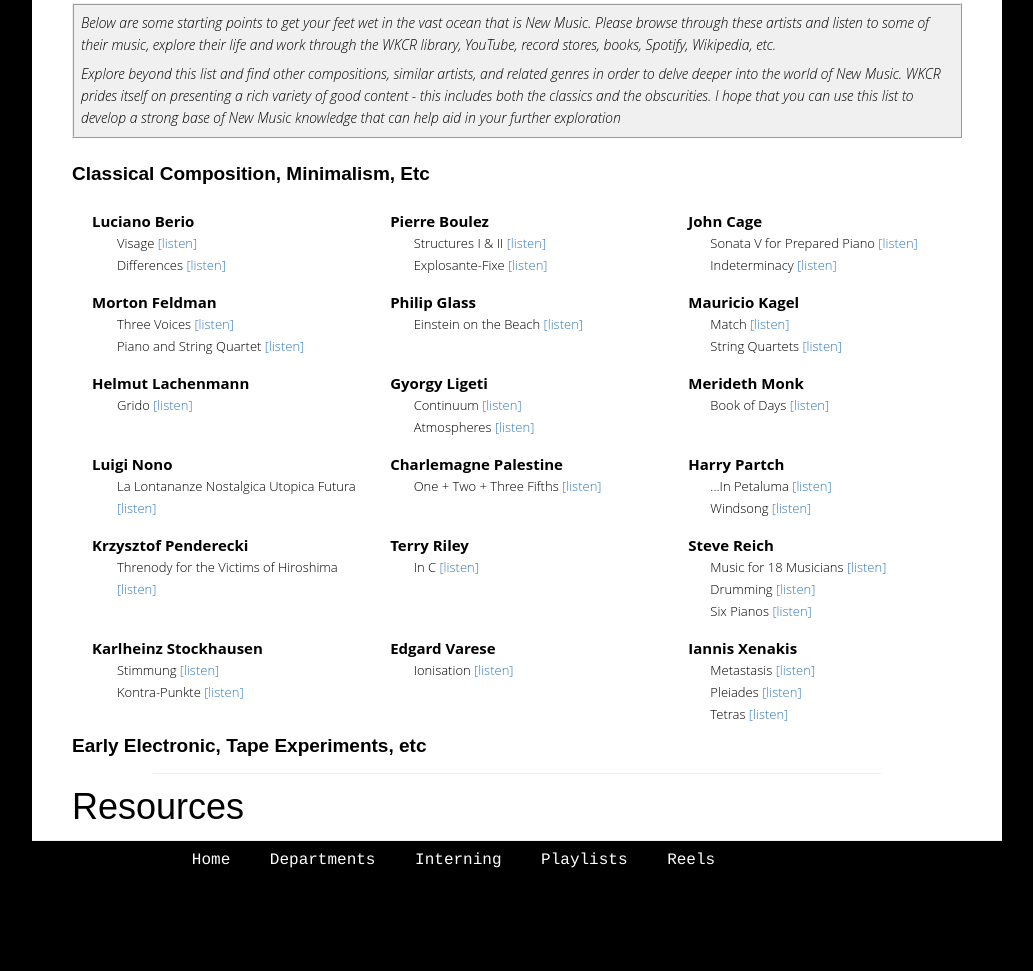
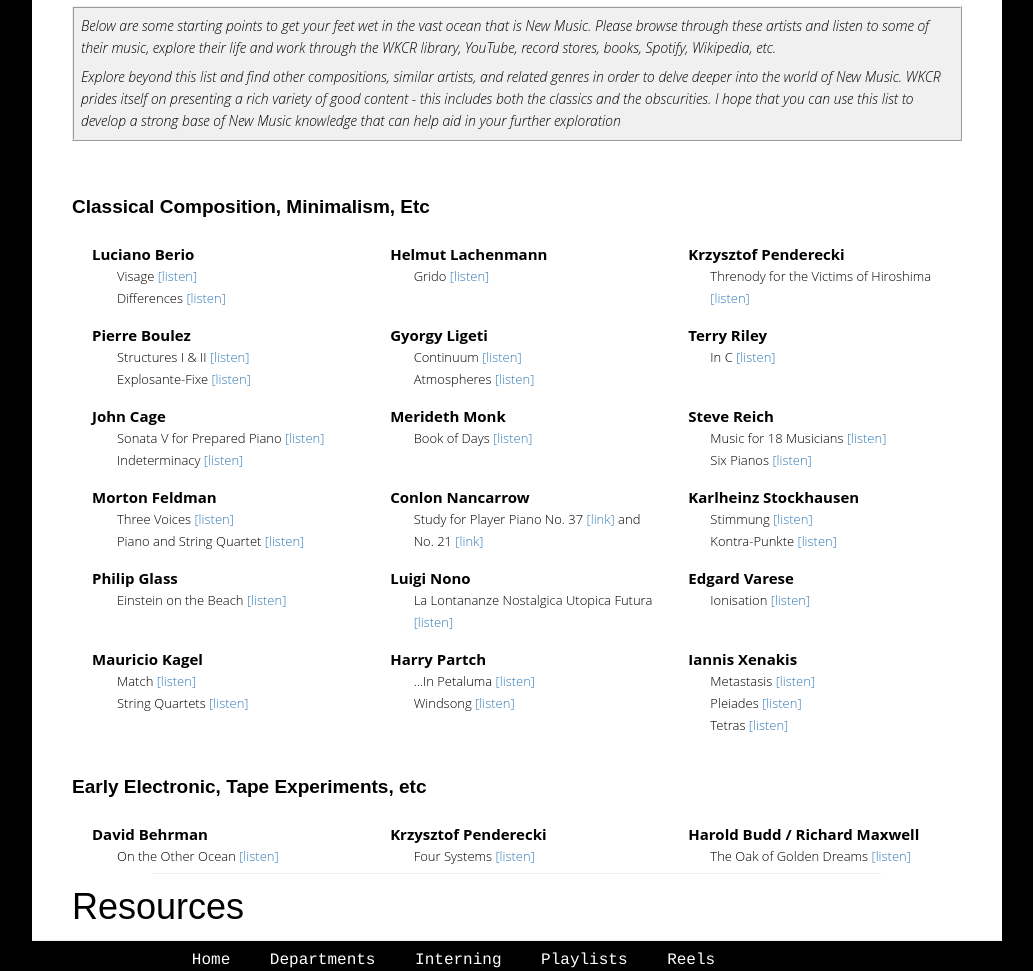
Before and after one commit to gabrielibagon/WKCRSite, a plain HTML site: page newmusic.html in a window 1280 px wide. Shown: the part 1641-2612 px from the top of the page, without its empty margins (123-1156 px from the left). Before the commit the page ends 2512 px from the top, so only its background shows below. Drawn offline with nearby package versions, Linux system fonts and the light colour scheme.

Commit message:
fixed classical recs order & content

```diff
--- a/assets/stylesheets/main.css
+++ b/assets/stylesheets/main.css
@@ -305,6 +305,10 @@ table {
 
   }
 
+  #recommendation-list h4 {
+    margin-top:40px;
+  }
+
   #recommendation-list table {
     width:100%;
     table-layout:fixed;
@@ -349,7 +353,7 @@ table {
   }
 
   #recommendation-list a {
-    target="blank";
+    ;
   }
 
 
@@ -368,6 +372,7 @@ table {
   }
 
   .intro-resources a {
+    font-size:14px;
     padding-right:30px;
     padding-bottom:12px;
     text-decoration:none;
--- a/newmusic.html
+++ b/newmusic.html
@@ -79,7 +79,7 @@
 
 					<ol id="toc">
 						<h4>Contents</h4>
-						<li><a href="#intro">What is New Music</a></li>
+						<li><a href="#intro">What is New Music?</a></li>
 						<li><a href="#programming">Programming for New Music</a></li>
 						<li><a href="#recommendations">Recommended Listening</a></li>
 						<li><a href="#resources">Resources</a></li>
@@ -139,68 +139,77 @@
 							</tr>
 							<tr class="artist">
 								<td>Luciano Berio</td>
-								<td>Pierre Boulez</td>
-								<td>John Cage</td>
+								<td>Helmut Lachenmann</td>
+								<td>Krzysztof Penderecki</td>
 							</tr>
 							<tr class="recs">
 								<td>Visage <a href="https://www.youtube.com/watch?v=8mxGHXCMPcM" target="blank">[listen]</a><br>Differences <a href="https://www.youtube.com/watch?v=L2nk52Iaouw" target="blank">[listen]</a></td>
-								<td>Structures I & II <a href="https://www.youtube.com/watch?v=EmErwN02fX0" target="blank">[listen]</a><br>Explosante-Fixe <a href="https://www.youtube.com/watch?v=o0APfmT-mQs" target="blank">[listen]</a></td>
-								<td>Sonata V for Prepared Piano <a href="https://www.youtube.com/watch?v=Yp07ipz3pQ0" target="blank">[listen]</a><br>Indeterminacy <a href="https://www.youtube.com/watch?v=Yp07ipz3pQ0" target="blank"> [listen]</a></td>
+								<td>Grido <a href="https://www.youtube.com/watch?v=S4lD26_9TRI" target="blank">[listen]</a></td>
+								<td>Threnody for the Victims of Hiroshima <a href="https://www.youtube.com/watch?v=HilGthRhwP8" target="blank">[listen]</a></td>
 							</tr>
 							<tr class="artist">
+								<td>Pierre Boulez</td>
+								<td>Gyorgy Ligeti</td>
+								<td>Terry Riley</td>
+							</tr>
+							<tr class="recs">
+								<td>Structures I & II <a href="https://www.youtube.com/watch?v=EmErwN02fX0" target="blank">[listen]</a><br>Explosante-Fixe <a href="https://www.youtube.com/watch?v=o0APfmT-mQs" target="blank">[listen]</a></td>
+								<td>Continuum <a href="https://www.youtube.com/watch?v=iPgwF3G5i4k" target="blank">[listen]</a><br>Atmospheres <a href="https://www.youtube.com/watch?v=JWlwCRlVh7M" target="blank">[listen]</a></td>
+								<td>In C <a href="https://www.youtube.com/watch?v=XRaa34E8tXQ" target="blank">[listen]</a></td>
+							</tr>
+							<tr class="artist">
+								<td>John Cage</td>
+								<td>Merideth Monk</td>
+								<td>Steve Reich</td>
+							</tr>
+							<tr class="recs">
+								<td>Sonata V for Prepared Piano <a href="https://www.youtube.com/watch?v=Yp07ipz3pQ0" target="blank">[listen]</a><br>Indeterminacy <a href="https://www.youtube.com/watch?v=Yp07ipz3pQ0" target="blank"> [listen]</a></td>
+								<td>Book of Days <a href="https://www.youtube.com/watch?v=nMFLct2laqw" target="blank">[listen]</a></td>
+								<td>Music for 18 Musicians <a href="https://www.youtube.com/watch?v=ZXJWO2FQ16c" target="blank">[listen]</a><br>Six Pianos <a href="https://www.youtube.com/watch?v=rAPdT7Cm-m0" target="blank">[listen]</a></td>
+							</tr>
+							<tr class = "artist">
 								<td>Morton Feldman</td>
-								<td>Philip Glass</td>
-								<td>Mauricio Kagel</td>
+								<td>Conlon Nancarrow</td>
+								<td>Karlheinz Stockhausen</td>
 							</tr>
 							<tr class="recs">
 								<td>Three Voices <a href="https://www.youtube.com/watch?v=mhZOtPHEQn4" target="blank">[listen]</a><br>Piano and String Quartet <a href="https://www.youtube.com/watch?v=0_Q-1u6sNgQ" target="blank">[listen]</a></td>
-								<td>Einstein on the Beach <a href="https://www.youtube.com/watch?v=m9CuZD69pJ8">[listen]</a></td>
-								<td>Match <a href="https://www.youtube.com/watch?v=uXZb2OKGCtM" target="blank">[listen]</a><br>String Quartets <a href="https://www.youtube.com/watch?v=N-DIal25XpM" target="blank">[listen]</a></td>
+								<td>Study for Player Piano No. 37 <a href="https://www.youtube.com/watch?v=LFz2lCEkjFk" target="blank">[link]</a> and No. 21 <a href="https://www.youtube.com/watch?v=f2gVhBxwRqg" targer="blank">[link]</a></td>
+								<td>Stimmung <a href="https://www.youtube.com/watch?v=7KgxKtF35P4">[listen]</a><br>Kontra-Punkte <a href="https://www.youtube.com/watch?v=TTmbP42qVuo" target="blank">[listen]</a></td>
 							</tr>
 							<tr class="artist">
-								<td>Helmut Lachenmann</td>
-								<td>Gyorgy Ligeti</td>
-								<td>Merideth Monk</td>
+								<td>Philip Glass</td>
+								<td>Luigi Nono</td>
+								<td>Edgard Varese</td>
 							</tr>
 							<tr class="recs">
-								<td>Grido <a href="https://www.youtube.com/watch?v=S4lD26_9TRI" target="blank">[listen]</a></td>
-								<td>Continuum <a href="https://www.youtube.com/watch?v=iPgwF3G5i4k" target="blank">[listen]</a><br>Atmospheres <a href="https://www.youtube.com/watch?v=JWlwCRlVh7M" target="blank">[listen]</a></td>
-								<td>Book of Days <a href="https://www.youtube.com/watch?v=nMFLct2laqw" target="blank">[listen]</a></td>
-							</tr>
-							<tr class = "artist">
-								<td>Luigi Nono</td>
-								<td>Charlemagne Palestine</td>
-								<td>Harry Partch</td>
-							</tr>
-							<tr class="recs">
+								<td>Einstein on the Beach <a href="https://www.youtube.com/watch?v=m9CuZD69pJ8">[listen]</a></td>
 								<td>La Lontananze Nostalgica Utopica Futura <a href="https://www.youtube.com/watch?v=X-CKVm8MXxU" target="blank">[listen]</a></td>
-								<td>One + Two + Three Fifths <a href="https://www.youtube.com/watch?v=eEJGX_K0_ak" target="blank">[listen]</a></td>
-								<td>...In Petaluma <a href="https://www.youtube.com/watch?v=dLd7imfQJDo" target="blank">[listen]</a><br>Windsong <a href="https://www.youtube.com/watch?v=ZdQorwcpy3Q" target="blank">[listen]</a>
+								<td>Ionisation <a href="https://www.youtube.com/watch?v=a9mg4KHqRPw" target="blank">[listen]</a></td>
 							</tr>
 							<tr class="artist">
-								<td>Krzysztof Penderecki</td>
-								<td>Terry Riley</td>
-								<td>Steve Reich</td>
-							</tr>
-							<tr class="recs">
-								<td>Threnody for the Victims of Hiroshima <a href="https://www.youtube.com/watch?v=HilGthRhwP8" target="blank">[listen]</a></td>
-								<td>In C <a href="https://www.youtube.com/watch?v=XRaa34E8tXQ" target="blank">[listen]</a></td>
-								<td>Music for 18 Musicians <a href="https://www.youtube.com/watch?v=ZXJWO2FQ16c" target="blank">[listen]</a><br>Drumming <a href="https://www.youtube.com/watch?v=4_V6_gQiLqE" target="blank">[listen]</a><br>Six Pianos <a href="https://www.youtube.com/watch?v=rAPdT7Cm-m0" target="blank">[listen]</a></td>
-							</tr>
-							<tr class="artist">
-								<td>Karlheinz Stockhausen</td>
-								<td>Edgard Varese</td>
+								<td>Mauricio Kagel</td>
+								<td>Harry Partch</td>
 								<td>Iannis Xenakis</td>
 							</tr>
 							<tr class="recs">
-								<td>Stimmung <a href="https://www.youtube.com/watch?v=7KgxKtF35P4">[listen]</a><br>Kontra-Punkte <a href="https://www.youtube.com/watch?v=TTmbP42qVuo" target="blank">[listen]</a></td>
-								<td>Ionisation <a href="https://www.youtube.com/watch?v=a9mg4KHqRPw" target="blank">[listen]</a></td>
+								<td>Match <a href="https://www.youtube.com/watch?v=QW5AatbQmGs" target="blank">[listen]</a><br>String Quartets <a href="https://www.youtube.com/watch?v=N-DIal25XpM" target="blank">[listen]</a></td>
+								<td>...In Petaluma <a href="https://www.youtube.com/watch?v=dLd7imfQJDo" target="blank">[listen]</a><br>Windsong <a href="https://www.youtube.com/watch?v=ZdQorwcpy3Q" target="blank">[listen]</a>
 								<td>Metastasis <a href="https://www.youtube.com/watch?v=SZazYFchLRI" target="blank">[listen]</a><br>Pleiades <a href="https://www.youtube.com/watch?v=dqtFGaHcWRk" target="blank">[listen]</a><br>Tetras <a href="https://www.youtube.com/watch?v=_OAAJvaKx5c" target="blank">[listen]</a></td>
 							</tr>
 
 							<tr>
 								<th><h4>Early Electronic, Tape Experiments, etc</h4></th>
 							</tr>
+							<tr class="artist">
+								<td>David Behrman</td>
+								<td>Krzysztof Penderecki</td>
+								<td>Harold Budd / Richard Maxwell</td>
+							</tr>
+							<tr class="recs">
+								<td>On the Other Ocean <a href="https://www.youtube.com/watch?v=zcjHQQxAJlk" target="blank">[listen]</a></td>
+								<td>Four Systems <a href="https://www.youtube.com/watch?v=MXhH_7Rp-IA" targe="blank">[listen]</a></td>
+								<td>The Oak of Golden Dreams <a href="https://www.youtube.com/watch?v=qH4bJp3rE14" target="blank">[listen]</a></td>
 						</tbody>
 					</table>
 
```
Also changed, not shown: NewMusicOutline.txt.
